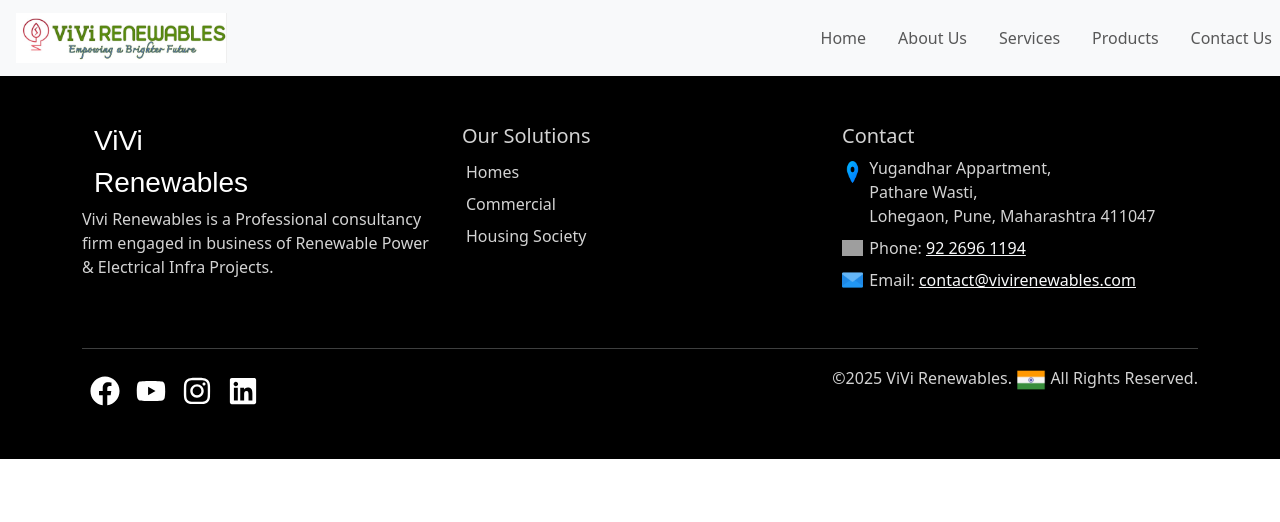
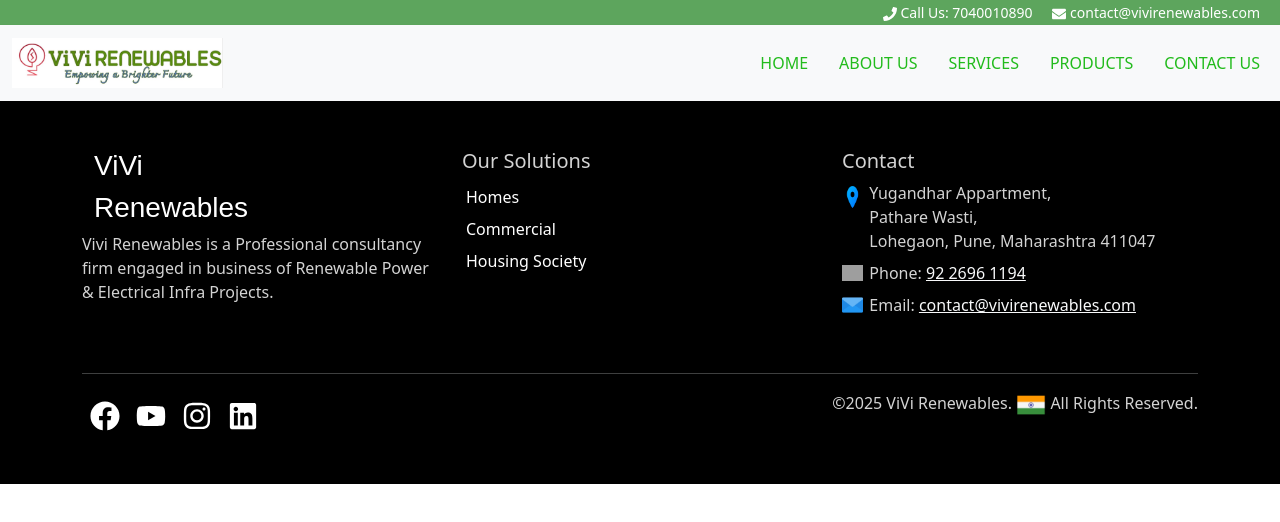
Before and after one commit to Pradyumnasutar/Netlify_Testing_VIVI_Renewables, a React (Create React App) app in the folder VIVIrenewables_Netlify_Setup/: page /services/operation-maintenance in a window 1280 px wide. Shown: the top 522 px of the page. Built offline with nearby package versions, Linux system fonts and the light colour scheme; grey boxes are pictures that could not be loaded.

Commit message:
topbar and navbar
created topbar and changing some css for navbar and applying hover effect

```diff
--- a/VIVIrenewables_Netlify_Setup/src/App.js
+++ b/VIVIrenewables_Netlify_Setup/src/App.js
@@ -1,14 +1,15 @@
 import './App.css';
 import React from 'react';
 import { BrowserRouter as Router, Route, Routes } from 'react-router-dom';
+import TopBar from './components/TopBar'; // Import TopBar component
 import NavbarComponent from './components/Navbar';
+import FooterComponent from './components/Footer';
 
 import HomePage from './pages/HomePage';
 import AboutUsPage from './pages/AboutUsPage';
 import ServicePage from './pages/ServicePage';
 import ProductsPage from './pages/ProductsPage';
 import CustomerInquiryPage from './components/CustomerInquiryForm';
-import FooterComponent from './components/Footer';
 import OpenPowerAccessService from './pages/OpenPowerAccessService';
 import EISPage from './pages/EISPage';
 import SolarRooftopPage from './pages/SolarRooftopPage';
@@ -17,7 +18,8 @@
 function App() {
   return (
     <Router>
-      <NavbarComponent />  {/* Navbar at the top */}
+      <TopBar /> {/* Top bar with Call Us and Email */}
+      <NavbarComponent /> {/* Navbar below the top bar */}
       <Routes>
         <Route path="/" element={<HomePage />} />
         <Route path="/about" element={<AboutUsPage />} />
@@ -29,7 +31,7 @@
         <Route path="/solar-rooftop" element={<SolarRooftopPage />} />
         <Route path="/operation-maintenance" element={<OperationMaintenancePage />} />
       </Routes>
-      <FooterComponent />  {/* Footer at the bottom of every page */}
+      <FooterComponent /> {/* Footer at the bottom of every page */}
     </Router>
   );
 }
--- a/VIVIrenewables_Netlify_Setup/src/assets/CSS/Footer.css
+++ b/VIVIrenewables_Netlify_Setup/src/assets/CSS/Footer.css
@@ -33,6 +33,8 @@
   padding: 3rem 0; /* Equivalent to py-5 */
 }
 .listgroupitem {
-  background-color: black; /* Bootstrap dark */
-  color: lightgray; /* Bootstrap light text */
+  background-color: transparent !important; /* Remove white background */
+  color: white !important; /* Ensure text remains white */
+  border: none !important; /* Remove any unwanted borders */
+  padding: 5px 0; /* Adjust spacing */
 }
--- a/VIVIrenewables_Netlify_Setup/src/assets/CSS/Home.css
+++ b/VIVIrenewables_Netlify_Setup/src/assets/CSS/Home.css
@@ -55,3 +55,6 @@
 .card-body-hover{
     height: 60%;
 }
+.custom-carousel{
+  max-width: none;
+}
--- a/VIVIrenewables_Netlify_Setup/src/assets/CSS/Navbar.css
+++ b/VIVIrenewables_Netlify_Setup/src/assets/CSS/Navbar.css
@@ -1,6 +1,51 @@
+/* Navbar Styling */
+.navbar {
+  background-color: white !important;
+  padding: 12px 0;
+}
+
+/* Logo Styling */
+.navbar-logo {
+  height: 50px; /* Reduced size */
+  width: auto;
+  max-width: 230px;
+}
+
+/* Navigation Links */
+.navlink {
+  color: #22bb1c !important;
+  font-size: 16px;
+  font-weight: 500;
+  margin-left: 15px;
+  transition: color 0.3s ease;
+}
 
 .navlink:hover {
-    background-color: #d6d6d6 !important;
-    border-radius: 15%;
-    color: black;
+  color: #4371c5 !important;
+}
+
+/* Contact Us Button */
+.nav-button {
+  background: #4caf50 !important;
+  color: white !important;
+  padding: 8px 16px !important;
+  border-radius: 5px;
+}
+
+.nav-button:hover {
+  background: #388e3c !important;
+}
+
+/* Responsive Design */
+@media (max-width: 768px) {
+  .navlink {
+    text-align: center;
+    padding: 10px 0;
   }
+
+  .nav-button {
+    text-align: center;
+    display: block;
+    margin: 10px auto;
+  }
+}
--- /dev/null
+++ b/VIVIrenewables_Netlify_Setup/src/assets/CSS/TopBar.css
@@ -0,0 +1,15 @@
+.top-bar {
+    background-color: #5da55d;
+    color: white;
+    padding: 2px 0;
+    font-size: 14px;
+    display: flex;
+    justify-content: flex-end;  /* Align content to the right */
+    padding-right: 20px;  /* Add some spacing on the right */
+  }
+
+  .contact-container {
+    display: flex;
+    gap: 20px;  /* Spacing between Call Us and Email */
+    align-items: center;
+  }
--- a/VIVIrenewables_Netlify_Setup/src/components/Navbar.js
+++ b/VIVIrenewables_Netlify_Setup/src/components/Navbar.js
@@ -1,27 +1,29 @@
 import React from 'react';
 import { Link } from 'react-router-dom';
-import { Navbar, Nav } from 'react-bootstrap';
-import logo from '../assets/vivirenewablesLogo.jpg';
-//import logo from '../assets/logos/logo-transparent-png.png';
-// import '../assets/CSS/Navbar.css';
+import { Navbar, Nav, Container } from 'react-bootstrap';
+import logo from '../assets/vivirenewablesLogo.jpg'; // Ensure correct path
+import '../assets/CSS/Navbar.css'; // Ensure CSS is linked
+
 const NavbarComponent = () => {
   return (
-    <Navbar bg="light" expand="lg">
-      {/* Adding space to the left of the Navbar.Brand */}
-      <Navbar.Brand as={Link} to="/" className="ms-3">
-        <img src={logo} alt="VIVI Renewables" style={{ height: '50px' }} /> {/* You can adjust the height as needed */}
+    <Navbar bg="light" expand="lg" className="shadow-sm">
+      <Container fluid>
+        {/* Logo on the left corner */}
+        <Navbar.Brand as={Link} to="/" className="navbar-brand-custom">
+          <img src={logo} alt="VIVI Renewables" className="navbar-logo" />
         </Navbar.Brand>
+
         <Navbar.Toggle aria-controls="navbar-nav" />
         <Navbar.Collapse id="navbar-nav">
-        {/* Align the links to the right using ms-auto and add margin to the left of each Nav.Link */}
           <Nav className="ms-auto">
-        <Nav.Link as={Link} to="/" className="navlink ms-3">Home</Nav.Link>
-          <Nav.Link as={Link} to="/about" className="navlink ms-3">About Us</Nav.Link>
-          <Nav.Link as={Link} to="/services" className="navlink ms-3">Services</Nav.Link>
-          <Nav.Link as={Link} to="/products" className="navlink ms-3">Products</Nav.Link>
-          <Nav.Link as={Link} to="/inquiry" className="navlink ms-3">Contact Us</Nav.Link>
+            <Nav.Link as={Link} to="/" className="navlink">HOME</Nav.Link>
+            <Nav.Link as={Link} to="/about" className="navlink">ABOUT US</Nav.Link>
+            <Nav.Link as={Link} to="/services" className="navlink">SERVICES</Nav.Link>
+            <Nav.Link as={Link} to="/products" className="navlink">PRODUCTS</Nav.Link>
+            <Nav.Link as={Link} to="/inquiry" className="navlink">CONTACT US</Nav.Link>
           </Nav>
         </Navbar.Collapse>
+      </Container>
     </Navbar>
   );
 };
--- /dev/null
+++ b/VIVIrenewables_Netlify_Setup/src/components/TopBar.js
@@ -0,0 +1,20 @@
+import React from "react";
+import { FaPhone, FaEnvelope } from "react-icons/fa"; // Import icons
+import "../assets/CSS/TopBar.css"; // Create this CSS file for styling
+
+const TopBar = () => {
+  return (
+    <div className="top-bar">
+      <div className="contact-container">
+        <div className="contact-info">
+          <FaPhone /> <span>Call Us: 7040010890</span>
+        </div>
+        <div className="email-info">
+          <FaEnvelope /> <span>contact@vivirenewables.com</span>
+        </div>
+      </div>
+    </div>
+  );
+};
+
+export default TopBar;
```
Lines whose indentation alone changed are shown as unchanged.
